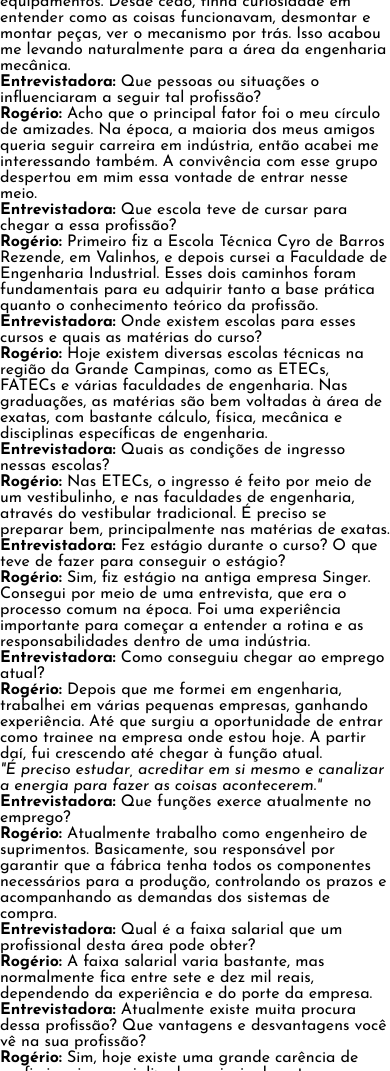
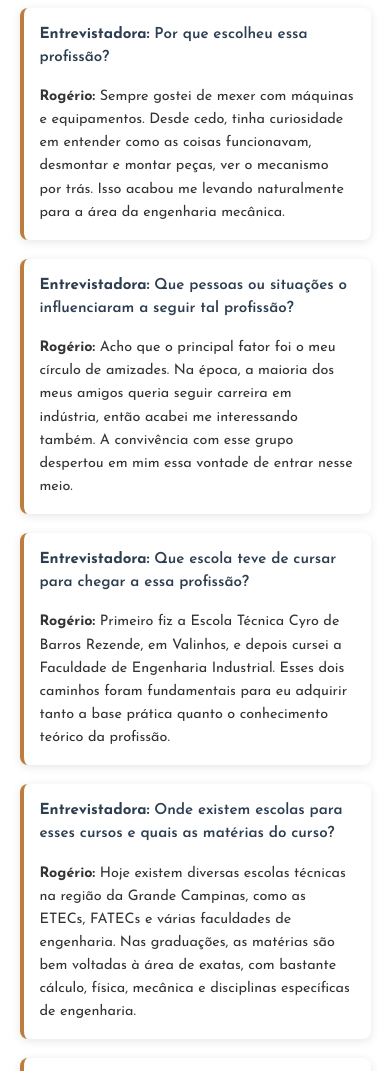
Before and after one commit to gabiyamamoto/site-entrevista-profissional, a plain HTML site: page pages/contato.html in a window 390 px wide. Shown: the part 267-1338 px from the top of the page. Drawn offline with Linux system fonts and the light colour scheme.

Commit message:
style: estiliza página contato

```diff
--- a/assets/css/style.css
+++ b/assets/css/style.css
@@ -5,6 +5,20 @@
   padding: 0rem;
   box-sizing: border-box;
   font-family: "Josefin Sans", sans-serif;
+}
+
+html, body {
+  height: 100%;
+}
+
+body {
+  display: flex;
+  flex-direction: column;
+  min-height: 100vh;
+}
+
+main {
+  flex: 1;
 }
 
 /* container */
@@ -103,7 +117,7 @@ header nav i {
   text-align: center;
 }
 
-.titulo-bloco {
+.titulo-pagina {
   color: #2c3e50;
   font-size: 2.2rem;
   font-weight: 700;
@@ -124,7 +138,8 @@ header nav i {
   margin: 2rem;
 }
 
-.texto-resumo, .texto-biografia {
+.texto-resumo,
+.texto-biografia {
   text-align: justify;
   max-width: 1000px;
   width: 100%;
@@ -225,6 +240,75 @@ footer a:hover {
   max-width: 90%;
 }
 
+.entrevista {
+  margin: 0 auto;
+  max-width: 90%;
+}
+
+.container-texto {
+  display: flex;
+  flex-direction: column;
+  justify-content: center;
+  margin: 2rem auto;
+  max-width: 1000px;
+}
+
+.pergunta-resposta {
+  margin-bottom: 2rem;
+  padding: 1.5rem;
+  background-color: white;
+  border-radius: 0.5rem;
+  box-shadow: 0 2px 10px rgba(0, 0, 0, 0.1);
+  border-left: 4px solid #bd7d3d;
+  transition: transform 0.3s ease, box-shadow 0.3s ease;
+}
+
+.pergunta-resposta:hover {
+  transform: translateY(-3px);
+  box-shadow: 0 6px 20px rgba(0, 0, 0, 0.15);
+}
+
+.pergunta {
+  font-size: 1.1rem;
+  font-weight: 600;
+  color: #2c3e50;
+  margin-bottom: 1rem;
+  line-height: 1.5;
+  cursor: context-menu;
+}
+
+.resposta {
+  font-size: 1rem;
+  color: #333;
+  line-height: 1.6;
+  text-align: justify;
+  cursor: context-menu;
+}
+
+.destaque {
+  margin: 2.5rem 0;
+  padding: 1.8rem;
+  background-color: #bd7d3d;
+  border-radius: 0.5rem;
+  text-align: center;
+  box-shadow: 0 4px 15px rgba(0, 0, 0, 0.1);
+  transition: transform 0.3s ease, box-shadow 0.3s ease;
+}
+
+.destaque:hover {
+  transform: translateY(-3px);
+  box-shadow: 0 6px 20px rgba(0, 0, 0, 0.15);
+}
+
+.destaque p {
+  font-size: 1.2rem;
+  font-style: italic;
+  color: white;
+  font-weight: 500;
+  line-height: 1.6;
+  cursor: context-menu;
+}
+
 @media (max-width: 768px) {
   header {
     padding: 1rem;
@@ -307,3 +391,56 @@ footer a:hover {
     margin: 0.4rem auto;
   }
 }
+
+@media (max-width: 768px) {
+  .container-texto {
+    margin: 1.5rem auto;
+  }
+
+  .pergunta-resposta {
+    padding: 1.2rem;
+    margin-bottom: 1.5rem;
+  }
+
+  .pergunta {
+    font-size: 1rem;
+  }
+
+  .resposta {
+    font-size: 0.95rem;
+    text-align: left;
+  }
+
+  .destaque {
+    margin: 2rem 0;
+    padding: 1.5rem;
+  }
+
+  .destaque p {
+    font-size: 1.1rem;
+  }
+}
+
+@media (max-width: 480px) {
+  .pergunta-resposta {
+    padding: 1rem;
+    margin-bottom: 1.2rem;
+  }
+
+  .pergunta {
+    font-size: 0.95rem;
+  }
+
+  .resposta {
+    font-size: 0.9rem;
+  }
+
+  .destaque {
+    margin: 1.5rem 0;
+    padding: 1.2rem;
+  }
+
+  .destaque p {
+    font-size: 1rem;
+  }
+}
```
